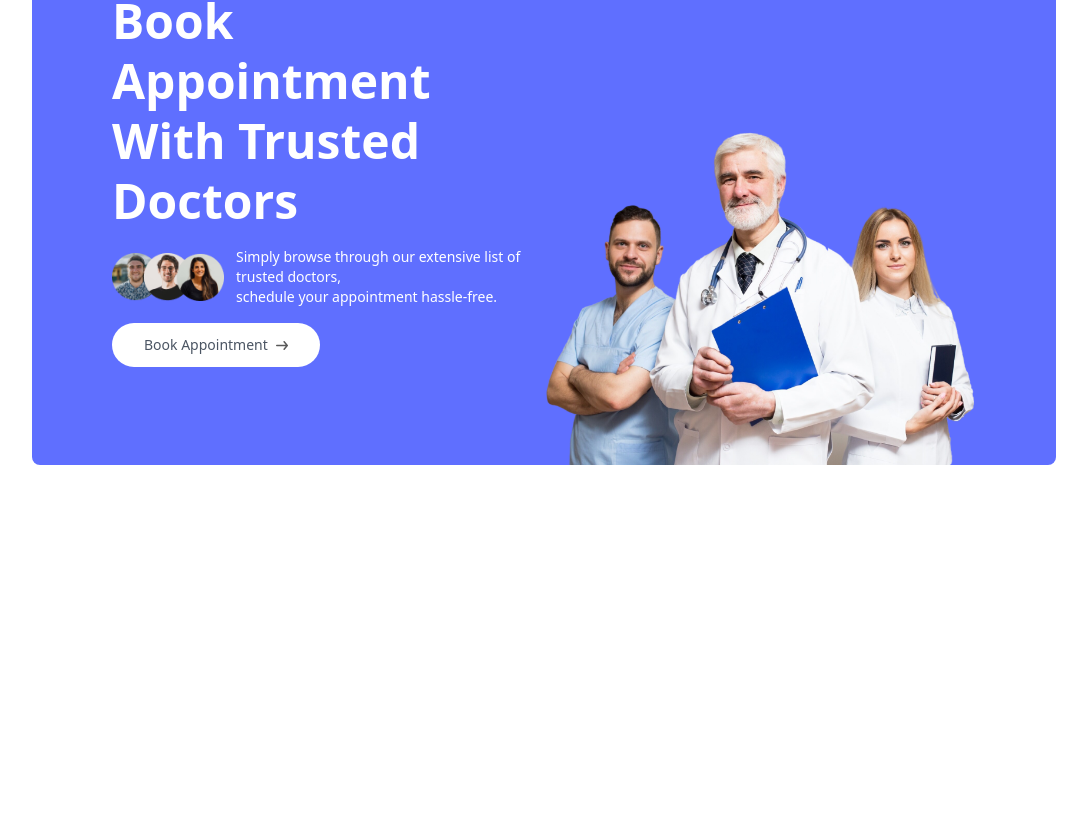
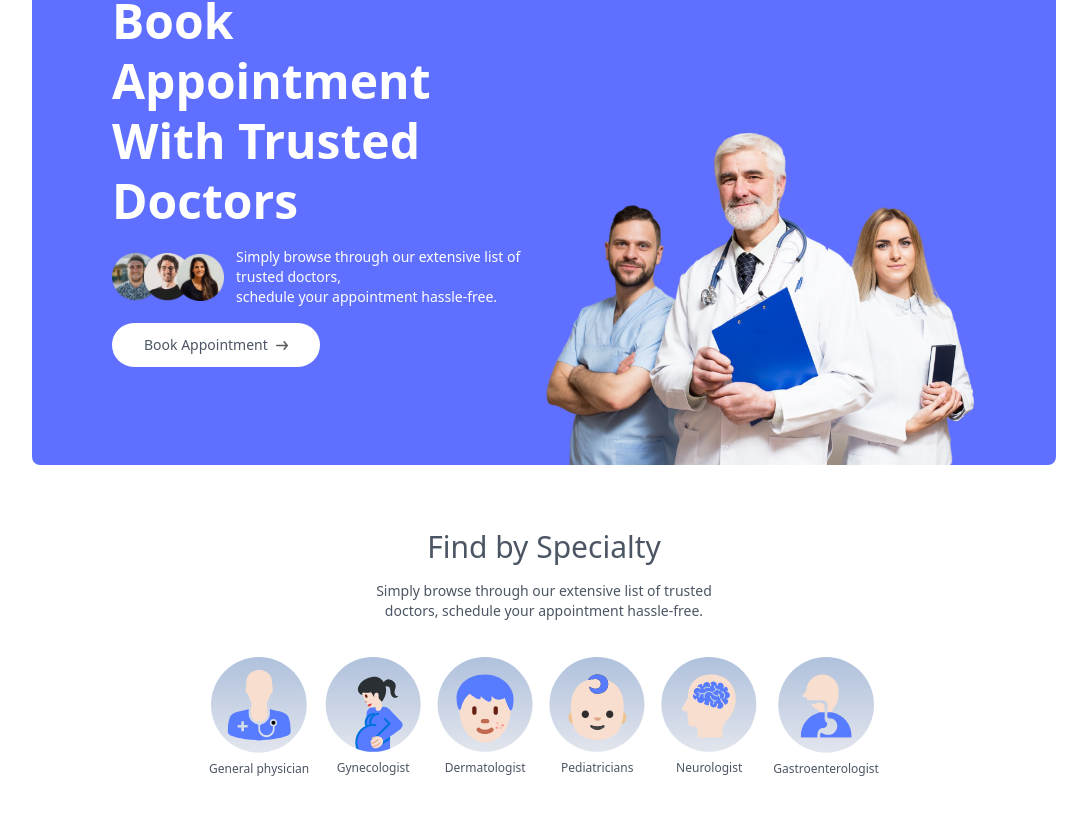
Before and after one commit to karananeja/prescripto-fe, a React (Vite) app: page / in a window 1280 px wide. Shown: the part 234-1048 px from the top of the page, without its empty margins (96-1183 px from the left). Before the commit the page ends 800 px from the top, so only its background shows below. Built offline with nearby package versions, Linux system fonts and the light colour scheme.

Commit message:
chore: complete the specialtyMenu component

```diff
--- /dev/null
+++ b/src/components/SpecialtyMenu.tsx
@@ -0,0 +1,39 @@
+import { Link } from 'react-router-dom';
+
+import { specialtyData } from '../assets/assets';
+
+const SpecialtyMenu = () => {
+  return (
+    <div
+      id='specialty'
+      className='flex flex-col items-center gap-4 py-16 text-gray-600'
+    >
+      <h1 className='text-3xl font-medium'>Find by Specialty</h1>
+
+      <p className='sm:w-1/3 text-center text-sm'>
+        Simply browse through our extensive list of trusted doctors, schedule
+        your appointment hassle-free.
+      </p>
+
+      <div className='flex sm:justify-center gap-4 pt-5 w-full overflow-scroll'>
+        {specialtyData.map((data) => (
+          <Link
+            className='flex flex-col items-center text-xs cursor-pointer flex-shrink-0 hover:translate-y-[-10px] transition-all duration-500'
+            to={`/doctors/${data.specialty}`}
+            key={data.specialty}
+            onClick={() => scrollTo(0, 0)}
+          >
+            <img
+              className='w-16 sm:w-24 mb-2'
+              src={data.image}
+              alt={data.specialty}
+            />
+            <p>{data.specialty}</p>
+          </Link>
+        ))}
+      </div>
+    </div>
+  );
+};
+
+export default SpecialtyMenu;
--- a/src/index.css
+++ b/src/index.css
@@ -5,3 +5,7 @@
 .active hr {
   @apply visible;
 }
+
+::-webkit-scrollbar {
+  @apply hidden;
+}
--- a/src/pages/Home.tsx
+++ b/src/pages/Home.tsx
@@ -1,9 +1,12 @@
 import Header from '../components/Header';
+import SpecialtyMenu from '../components/SpecialtyMenu';
 
 const Home = () => {
   return (
     <div>
       <Header />
+
+      <SpecialtyMenu />
     </div>
   );
 };
```
